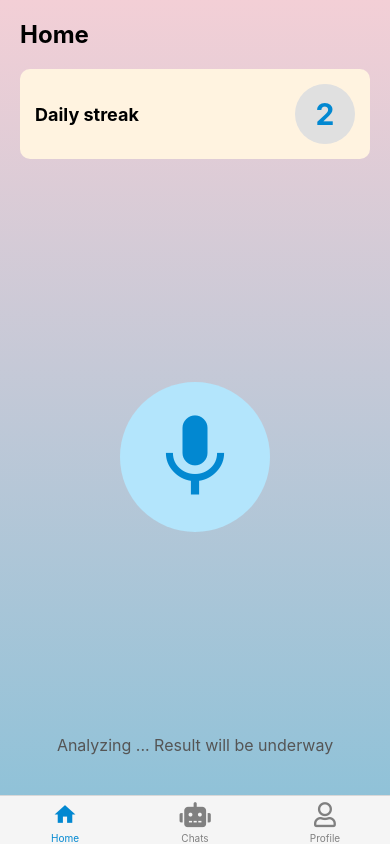
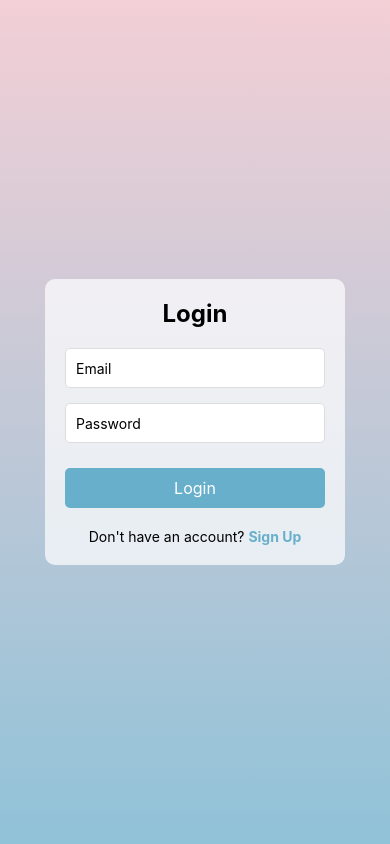
Before and after one commit to hadi-karnib/VerbalBotic-front, a React Native app in the folder verbalbotic/: screen / in a window 390 px wide. Built offline with nearby package versions, Linux system fonts and the light colour scheme.

Commit message:
fixed initial route

```diff
--- a/verbalbotic/App.js
+++ b/verbalbotic/App.js
@@ -20,7 +20,7 @@ export default function App() {
       <LinearGradient colors={["#f3cfd6", "#90c2d8"]} style={{ flex: 1 }}>
         <NavigationContainer>
           <Stack.Navigator
-            initialRouteName="Tabs"
+            initialRouteName="Login"
             screenOptions={{
               headerShown: false,
             }}
```
